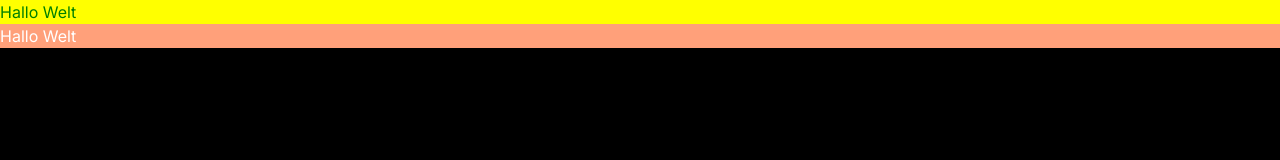
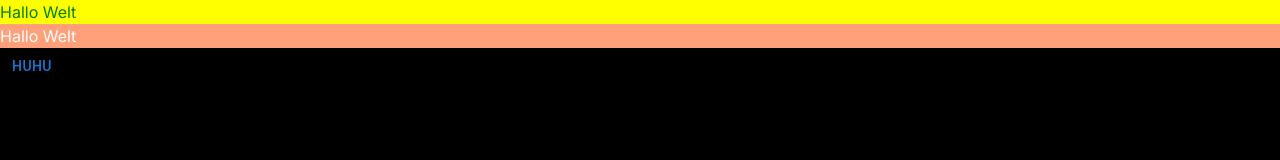
Before and after one commit to sspringer82/ctwebdev, a Next.js app: page /demo in a window 1280 px wide. Shown: the top 160 px of the page. Built offline with nearby package versions, Linux system fonts and the light colour scheme.

Commit message:
Aufgabe 7

```diff
--- a/app/demo/page.tsx
+++ b/app/demo/page.tsx
@@ -1,6 +1,7 @@
 'use client';
 
 import styles from '@/app/demo/demo.module.css';
+import { Button } from '@mui/material';
 
 import styled from 'styled-components';
 
@@ -13,6 +14,7 @@ export default function DemoPage() {
     <>
       <h1 className={styles.headline}>Hallo Welt</h1>
       <Content>Hallo Welt</Content>
+      <Button>Huhu</Button>
     </>
   );
 }
--- a/app/layout.tsx
+++ b/app/layout.tsx
@@ -1,22 +1,25 @@
-import type { Metadata } from 'next'
-import { Inter } from 'next/font/google'
-import './globals.css'
+import type { Metadata } from 'next';
+import { Inter } from 'next/font/google';
+import './globals.css';
+import StyledComponentsRegistry from './registry';
 
-const inter = Inter({ subsets: ['latin'] })
+const inter = Inter({ subsets: ['latin'] });
 
 export const metadata: Metadata = {
   title: 'Create Next App',
   description: 'Generated by create next app',
-}
+};
 
 export default function RootLayout({
   children,
 }: {
-  children: React.ReactNode
+  children: React.ReactNode;
 }) {
   return (
     <html lang="en">
-      <body className={inter.className}>{children}</body>
+      <body className={inter.className}>
+        <StyledComponentsRegistry>{children}</StyledComponentsRegistry>
+      </body>
     </html>
-  )
+  );
 }
--- /dev/null
+++ b/app/registry.tsx
@@ -0,0 +1,29 @@
+'use client';
+
+import React, { useState } from 'react';
+import { useServerInsertedHTML } from 'next/navigation';
+import { ServerStyleSheet, StyleSheetManager } from 'styled-components';
+
+export default function StyledComponentsRegistry({
+  children,
+}: {
+  children: React.ReactNode;
+}) {
+  // Only create stylesheet once with lazy initial state
+  // x-ref: https://reactjs.org/docs/hooks-reference.html#lazy-initial-state
+  const [styledComponentsStyleSheet] = useState(() => new ServerStyleSheet());
+
+  useServerInsertedHTML(() => {
+    const styles = styledComponentsStyleSheet.getStyleElement();
+    styledComponentsStyleSheet.instance.clearTag();
+    return <>{styles}</>;
+  });
+
+  if (typeof window !== 'undefined') return <>{children}</>;
+
+  return (
+    <StyleSheetManager sheet={styledComponentsStyleSheet.instance}>
+      {children}
+    </StyleSheetManager>
+  );
+}
--- a/package.json
+++ b/package.json
@@ -9,6 +9,9 @@
     "lint": "next lint"
   },
   "dependencies": {
+    "@mui/icons-material": "^5.14.16",
+    "@mui/material": "^5.14.17",
+    "@mui/styled-engine-sc": "^6.0.0-alpha.5",
     "next": "14.0.2",
     "react": "^18",
     "react-dom": "^18",
```
Also changed, not shown: 2 other files (tests, documents, lock files or other folders).
